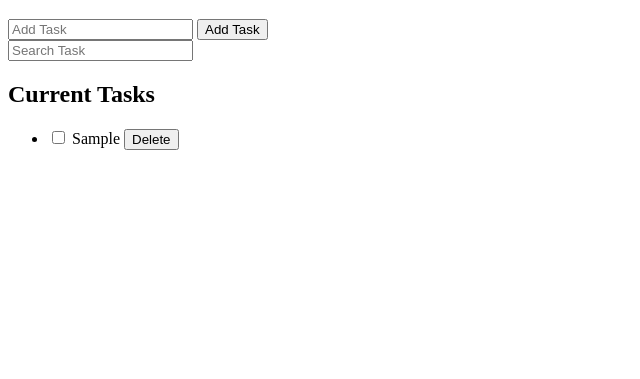
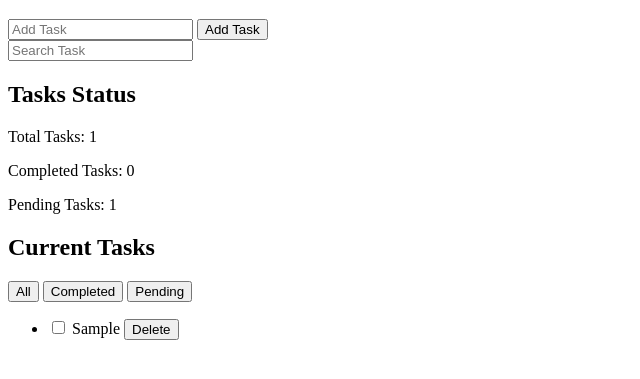
Before and after one commit to Sufyan-Ali/Task_Manager, a plain HTML site: page index.html in a window 1280 px wide. Both pictures are taken after typing "Sample" into the empty fields and a click on the button "Add Task". Shown: the part 61-440 px from the top of the page, without its empty margins (0-640 px from the left). Drawn offline with Linux system fonts and the light colour scheme.

Commit message:
Task Statistics added

```diff
--- a/index.html
+++ b/index.html
@@ -6,16 +6,27 @@
   <body>
     <h1>This is a task manager app (Todo list).</h1>
     <div>
-      <input id="addTaskInput" type="text" placeholder="Add Task"/>
+      <input id="addTaskInput" type="text" placeholder="Add Task" />
       <button id="addTaskButton">Add Task</button>
     </div>
     <div>
       <input id="searchTaskInput" type="text" placeholder="Search Task" />
     </div>
     <!-- <button id= "addTaskButton">Add Task</button> -->
-    <h2 >Current Tasks</h2>
+    <h2>Tasks Status</h2>
+    <div>
+      <p id="totalTaskCount" >Total Tasks: 0</p>
+      <p id="completedTaskCount">Completed Tasks: 0</p>
+      <p id="pendingTaskCount">Pending Tasks: 0</p>
+    </div>
+    <h2>Current Tasks</h2>
+    <div>
+        <button>All</button>
+        <button>Completed</button>
+        <button>Pending</button>
+    </div>
     <ul id="list">
-        <li>No tasks</li>
+      <li>No tasks</li>
     </ul>
     <script src="script.js"></script>
   </body>
--- a/script.js
+++ b/script.js
@@ -1,6 +1,9 @@
 let tasks = []
 let searchedTasks= []
 let nextID = 1
+let totalTasks = 0
+let completedTasks = 0
+let pendingTasks = 0
 
 const input = document.getElementById("addTaskInput")
 const searchedInput = document.getElementById("searchTaskInput")
@@ -8,6 +11,9 @@ const button = document.getElementById("addTaskButton")
 button.addEventListener("click", addTask)
 searchedInput.addEventListener("input",searchTask)
 const list = document.getElementById("list")
+const totalTaskCount = document.getElementById("totalTaskCount")
+const completedTaskCount = document.getElementById("completedTaskCount")
+const pendingTaskCount = document.getElementById("pendingTaskCount")
 
 function addTask(){
     if (input.value == "") {
@@ -28,6 +34,8 @@ list.addEventListener("click", function(event){
     }
 })
 
+
+
 function deleteTask(id){
     tasks = tasks.filter(task => task.id != id)
     reRenderUI(tasks)
@@ -38,7 +46,6 @@ function deleteTask(id){
 function searchTask(){
     searchedTasks = tasks.filter(task => task.task.includes(searchedInput.value))
     searchedInput.value == '' ? reRenderUI(tasks) : reRenderUI(searchedTasks)
-
 }
 function completedTaskToggle(id, isChecked){
     tasks.forEach(task => {
@@ -46,26 +53,32 @@ function completedTaskToggle(id, isChecked){
             task.completed = isChecked
         }
     })
-    console.log(tasks)
+    taskCounter()
+    reRenderUI(tasks)
+}
+function taskCounter(){
+    totalTasks = tasks.length
+    completedTasks = tasks.filter(task => task.completed == true).length
+    pendingTasks = tasks.filter(task => task.completed == false).length
+    console.log(totalTasks ,completedTasks, pendingTasks)
 }
 function reRenderUI(showTasks){
+    taskCounter()
+    totalTaskCount.innerHTML = `Total Tasks: ${totalTasks}`
+    completedTaskCount.innerHTML = `Completed Tasks: ${completedTasks}`
+    pendingTaskCount.innerHTML = `Pending Tasks: ${pendingTasks}`
+
     list.innerHTML = ""
     for (let l = 0; l < showTasks.length; l++) {
         list.innerHTML +=
         `<div>
         <li>
         <input type=checkbox ${showTasks[l].completed==true?"checked":""} data-id= ${showTasks[l].id} />
-         ${showTasks[l].task}
+        ${showTasks[l].task}
         <button data-id= ${showTasks[l].id} >Delete</button>
         </li>
         </div>`
     }
-    // for (let l = 0; l < showTasks.length; l++) {
-    //     list.innerHTML += "<div><li><input type=checkbox "
-    //     + (showTasks[l].completed==true?"checked":"")
-    //     +" data-id="+ showTasks[l].id +" />"+showTasks[l].task
-    //     +"<button data-id="+ showTasks[l].id +">Delete</button></li></div>"
-    // }
     if(showTasks.length == 0){
         list.innerHTML = ""
         list.innerHTML += "<li>No tasks</li>"
```
